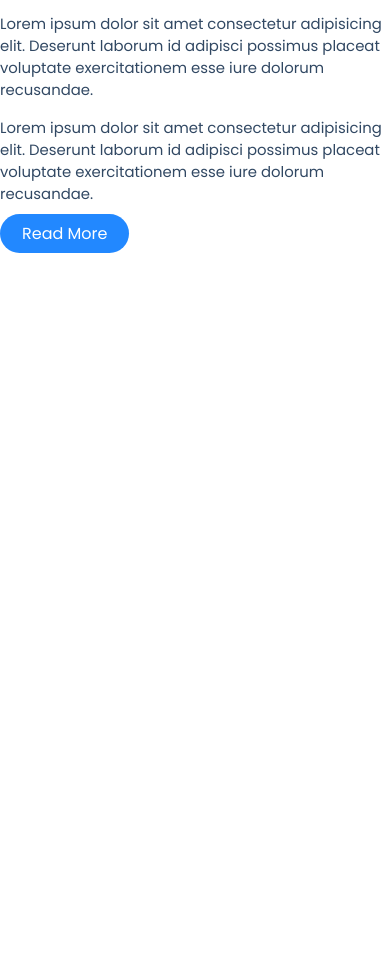
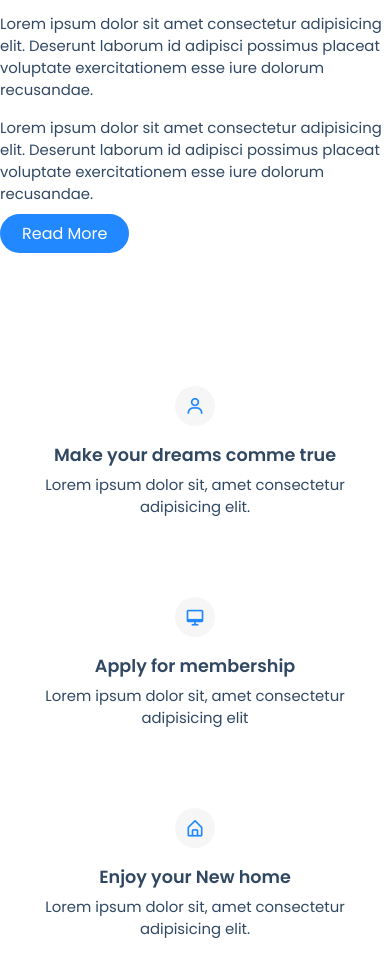
Before and after one commit to Chrissiku/house_rental, a plain HTML site: page index.html in a window 390 px wide. Shown: the part 993-1969 px from the top of the page. Before the commit the page ends 1287 px from the top, so only its background shows below. Drawn offline with nearby package versions, Linux system fonts and the light colour scheme.

Commit message:
Implementation of sales section and design, not responsive yet

```diff
--- a/css/style.css
+++ b/css/style.css
@@ -94,7 +94,7 @@ section {
   border-radius: 5rem;
 }
 .btn:hover {
-  background: var(--hover-color);
+  background: var(--second-color);
 }
 
 /* Home section */
@@ -144,3 +144,39 @@ section {
     font-size: 0.93rem;
     margin: 1rem 0 1rem;
 }
+
+.sale{
+    display: grid;
+    grid-template-columns: repeat(auto-fit, minmax(240px, auto));
+    gap: 2.4rem;
+
+}
+
+.sale .box{
+    padding: 20px;
+    background: var(--back-color);
+    box-shadow: var(--hover-color);
+    text-align: center;
+    border-radius: 2rem;
+}
+
+.sale .box:hover{
+    background: var(--second-color);
+    color: var(--back-color);
+    transition: 0.3s all linear;
+}
+
+.sale .box .bx{
+    padding: 10px;
+    border-radius: 50%;
+    background: #f6f6f6;
+    color: var(--primary-color);
+    font-size: 20px;
+}
+.sale .box h3{
+    font-size: 1.1rem;
+    margin: 1rem 0 0.4rem;
+}
+.sale .box p{
+    font-size: 00.93rem;
+}
--- a/index.html
+++ b/index.html
@@ -54,11 +54,39 @@
           iure dolorum recusandae.
         </p>
         <p>
-            Lorem ipsum dolor sit amet consectetur adipisicing elit. Deserunt
-            laborum id adipisci possimus placeat voluptate exercitationem esse
-            iure dolorum recusandae.
-          </p>
+          Lorem ipsum dolor sit amet consectetur adipisicing elit. Deserunt
+          laborum id adipisci possimus placeat voluptate exercitationem esse
+          iure dolorum recusandae.
+        </p>
         <a href="" class="btn">Read More</a>
+      </div>
+    </section>
+
+    <!-- SALING SECTION -->
+    <section class="sale container" id="sales">
+        <!-- sale boxes here -->
+      <div class="box">
+        <i class="bx bx-user"></i>
+        <h3>Make your dreams comme true</h3>
+        <p>
+          Lorem ipsum dolor sit, amet consectetur adipisicing elit.
+        </p>
+      </div>
+
+      <div class="box">
+        <i class="bx bx-desktop"></i>
+        <h3>Apply for membership</h3>
+        <p>
+          Lorem ipsum dolor sit, amet consectetur adipisicing elit
+        </p>
+      </div>
+
+      <div class="box">
+        <i class="bx bx-home-alt"></i>
+        <h3>Enjoy your New home</h3>
+        <p>
+          Lorem ipsum dolor sit, amet consectetur adipisicing elit.
+        </p>
       </div>
     </section>
   </body>
```
